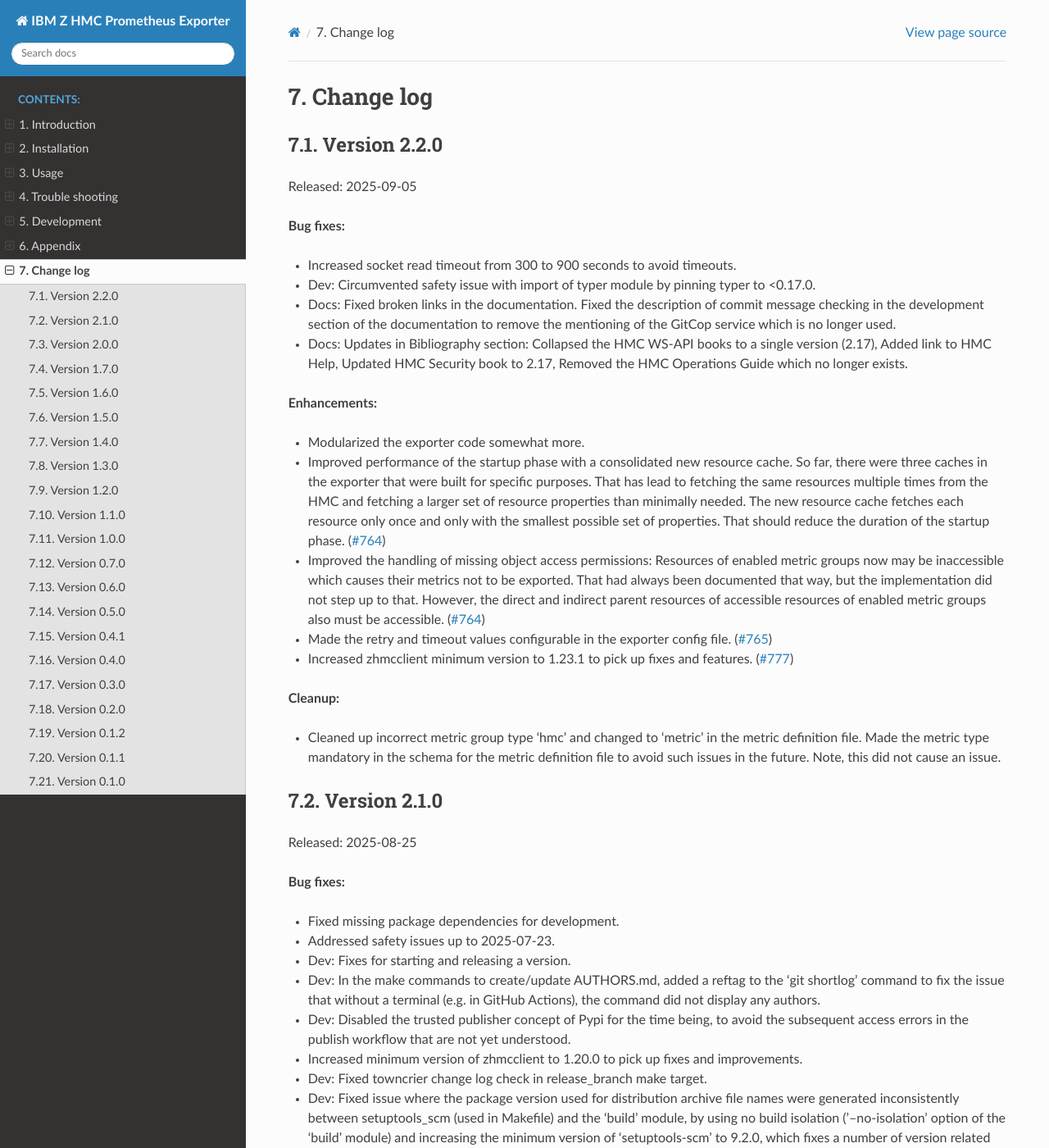
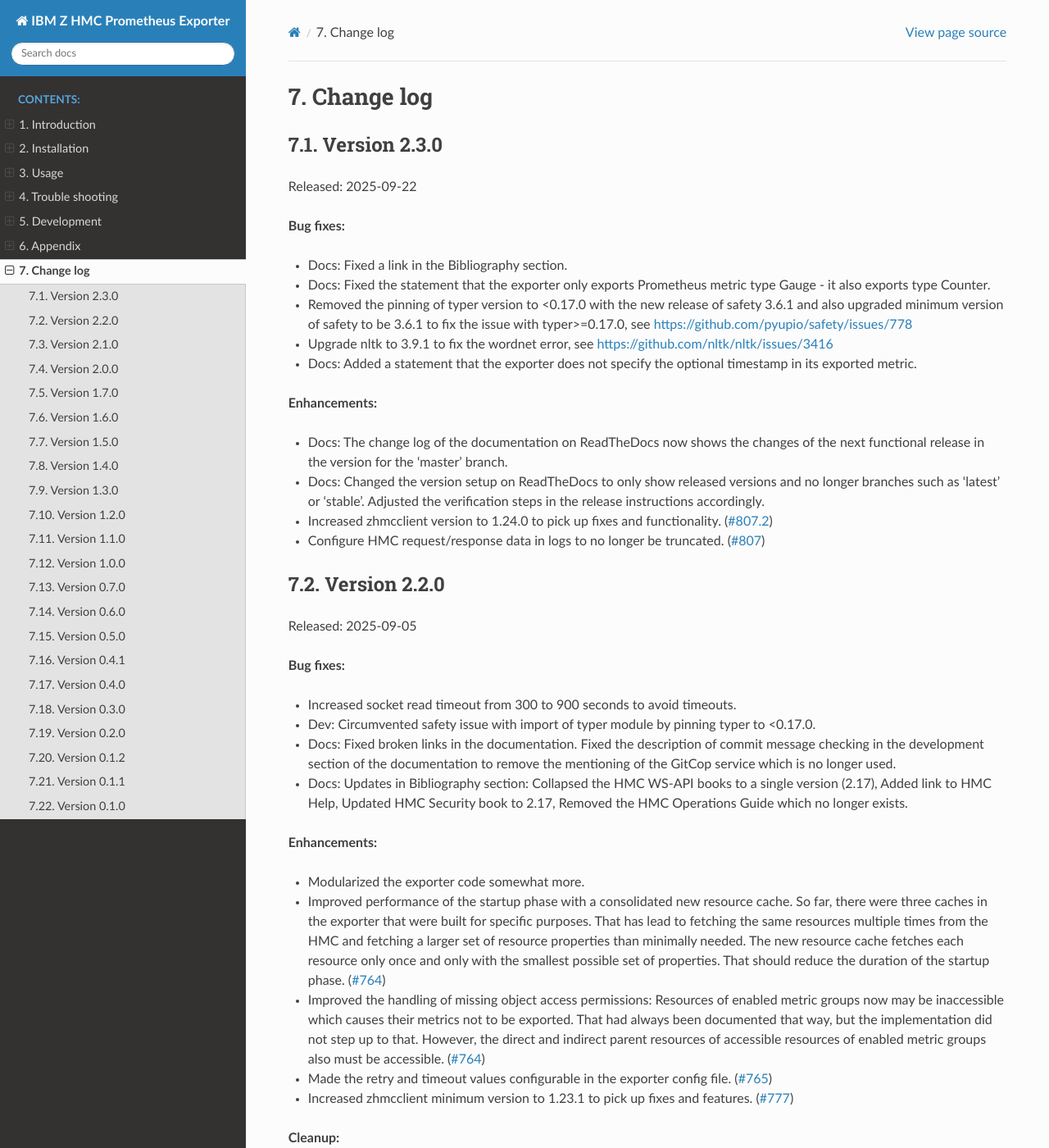
Before and after one commit to zhmcclient/zhmc-prometheus-exporter, a Sphinx documentation site: the page built from docs/changes.rst, in a window 1280 px wide and 1400 px high. Shown: the whole window at 82% size. Built offline with Sphinx 7.4.7 and the Read the Docs theme 3.1.0, drawn with Linux system fonts in a browser that asks for light colours; the version number could not be read and is left out; some of the changed text lies outside the part shown.

Commit message:
Release 2.3.0
Signed-off-by: Andreas Maier <maiera@de.ibm.com>

```diff
--- a/changes/807.2.feature.rst
+++ /dev/null
@@ -1 +0,0 @@
-Increased zhmcclient version to 1.24.0 to pick up fixes and functionality.
--- a/changes/807.feature.rst
+++ /dev/null
@@ -1 +0,0 @@
-Configure HMC request/response data in logs to no longer be truncated.
--- a/changes/noissue.2.3.0.notshown.rst
+++ /dev/null
@@ -1 +0,0 @@
-Dummy change for starting new version 2.3.0
--- a/changes/noissue.45.fix.rst
+++ /dev/null
@@ -1 +0,0 @@
-Docs: Fixed a link in the Bibliography section.
--- a/changes/noissue.46.2.fix.rst
+++ /dev/null
@@ -1,2 +0,0 @@
-Docs: Added a statement that the exporter does not specify the optional
-timestamp in its exported metric.
--- a/changes/noissue.46.fix.rst
+++ /dev/null
@@ -1,2 +0,0 @@
-Docs: Fixed the statement that the exporter only exports Prometheus metric
-type Gauge - it also exports type Counter.
--- a/changes/noissue.68.fix.rst
+++ /dev/null
@@ -1,2 +0,0 @@
-Removed the pinning of typer version to <0.17.0 with the new release of safety 3.6.1 and
-also upgraded minimum version of safety to be 3.6.1 to fix the issue with typer>=0.17.0, see  https://github.com/pyupio/safety/issues/778
--- a/changes/noissue.92.fix.rst
+++ /dev/null
@@ -1 +0,0 @@
-Upgrade nltk to 3.9.1 to fix the wordnet error, see https://github.com/nltk/nltk/issues/3416
--- a/changes/noissue.devlog.feature.rst
+++ /dev/null
@@ -1,2 +0,0 @@
-Docs: The change log of the documentation on ReadTheDocs now shows the changes
-of the next functional release in the version for the 'master' branch.
--- a/changes/noissue.rtd.feature.rst
+++ /dev/null
@@ -1,3 +0,0 @@
-Docs: Changed the version setup on ReadTheDocs to only show released versions
-and no longer branches such as 'latest' or 'stable'. Adjusted the verification
-steps in the release instructions accordingly.
--- a/docs/changes.rst
+++ b/docs/changes.rst
@@ -27,6 +27,40 @@
    .. include:: tmp_changes.rst
 
 .. towncrier start
+Version 2.3.0
+^^^^^^^^^^^^^
+
+Released: 2025-09-22
+
+**Bug fixes:**
+
+* Docs: Fixed a link in the Bibliography section.
+
+* Docs: Fixed the statement that the exporter only exports Prometheus metric
+  type Gauge - it also exports type Counter.
+
+* Removed the pinning of typer version to <0.17.0 with the new release of safety 3.6.1 and
+  also upgraded minimum version of safety to be 3.6.1 to fix the issue with typer>=0.17.0, see  https://github.com/pyupio/safety/issues/778
+
+* Upgrade nltk to 3.9.1 to fix the wordnet error, see https://github.com/nltk/nltk/issues/3416
+
+* Docs: Added a statement that the exporter does not specify the optional
+  timestamp in its exported metric.
+
+**Enhancements:**
+
+* Docs: The change log of the documentation on ReadTheDocs now shows the changes
+  of the next functional release in the version for the 'master' branch.
+
+* Docs: Changed the version setup on ReadTheDocs to only show released versions
+  and no longer branches such as 'latest' or 'stable'. Adjusted the verification
+  steps in the release instructions accordingly.
+
+* Increased zhmcclient version to 1.24.0 to pick up fixes and functionality. (`#807.2 <https://github.com/zhmcclient/zhmc-prometheus-exporter/issues/807.2>`_)
+
+* Configure HMC request/response data in logs to no longer be truncated. (`#807 <https://github.com/zhmcclient/zhmc-prometheus-exporter/issues/807>`_)
+
+
 Version 2.2.0
 ^^^^^^^^^^^^^
 
```
